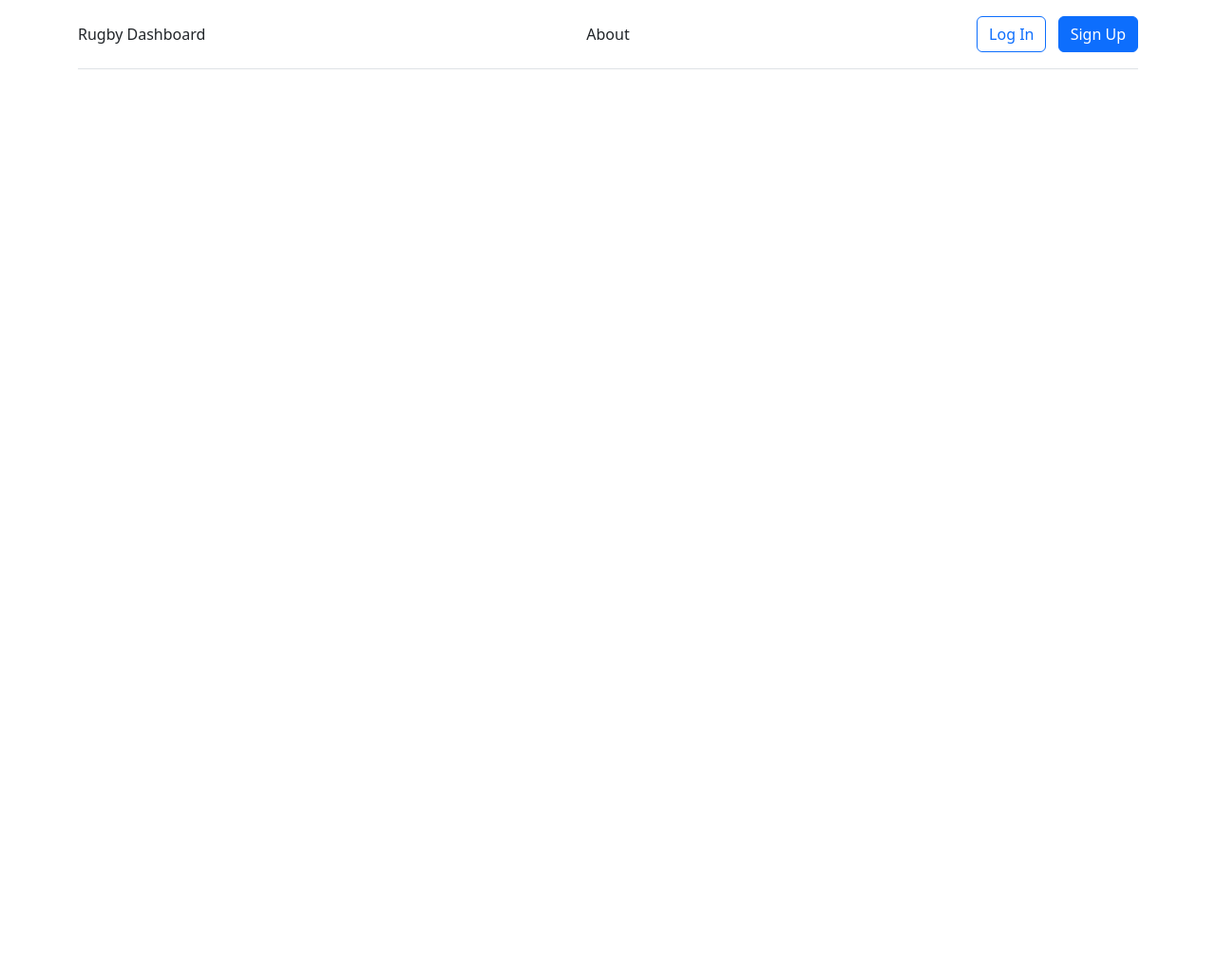
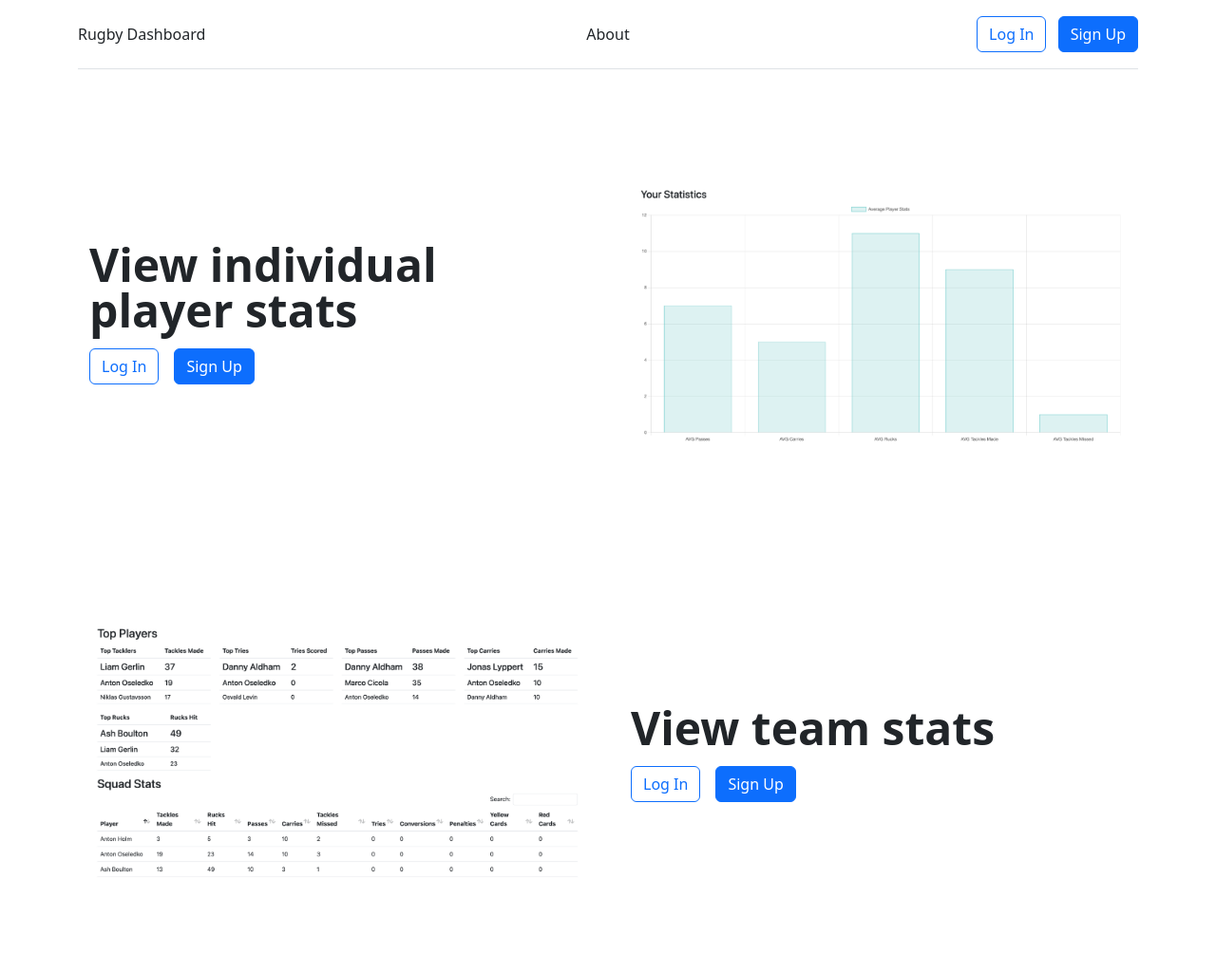
Before and after one commit to danielaldham/rugbystats, a Django app: page /about/ in a window 1280 px wide. Shown: the whole page at 95% size. Before the commit the page ends 73 px from the top, so only its background shows below. Run offline with Django 4.2, Linux system fonts and the light colour scheme; some libraries are stand-ins or nearby versions.

Commit message:
final edits for project :)

```diff
--- a/rugbystats/stats/templates/about.html
+++ b/rugbystats/stats/templates/about.html
@@ -1 +1,37 @@
 {% extends 'base.html' %}
+
+{% block content %}
+{% load static %}
+
+<div class="container col-xxl-8 px-4 py-5">
+    <div class="row flex-lg-row-reverse align-items-center g-5 py-5">
+      <div class="col-10 col-sm-8 col-lg-6">
+        <img src="{% static 'stats/Screenshot 2023-02-02 at 00.15.33.png' %}" class="d-block mx-lg-auto img-fluid" alt="Bootstrap Themes" width="700" height="500" loading="lazy">
+      </div>
+      <div class="col-lg-6">
+        <h1 class="display-5 fw-bold lh-1 mb-3">View individual player stats</h1>
+        <div class="d-grid gap-2 d-md-flex justify-content-md-start">
+            <a class="btn btn-outline-primary me-2" href="{% url 'login' %}">Log In</a>
+            <a class="btn btn-primary" href="{% url 'register' %}">Sign Up</a>
+          </div>
+      </div>
+    </div>
+  </div>
+
+  <div class="container col-xxl-8 px-4 py-5">
+    <div class="row flex-lg-row-reverse align-items-center g-5 py-5">
+        <div class="col-lg-6">
+            <h1 class="display-5 fw-bold lh-1 mb-3">View team stats</h1>
+            <div class="d-grid gap-2 d-md-flex justify-content-md-start">
+                <a class="btn btn-outline-primary me-2" href="{% url 'login' %}">Log In</a>
+                <a class="btn btn-primary" href="{% url 'register' %}">Sign Up</a>
+              </div>
+          </div>
+      <div class="col-10 col-sm-8 col-lg-6">
+        <img src="{% static 'stats/Screenshot 2023-02-02 at 00.23.23.png' %}" class="d-block mx-lg-auto img-fluid" alt="Bootstrap Themes" width="700" height="500" loading="lazy">
+      </div>
+
+    </div>
+  </div>
+
+{% endblock %}
--- a/rugbystats/stats/templates/index.html
+++ b/rugbystats/stats/templates/index.html
@@ -139,7 +139,7 @@
   const myChart = new Chart(ctx, {
       type: 'bar',
       data: {
-        labels : ['AVG Passes', 'AVG Carries', 'AVG Rucks', 'AVG Tackles', 'Tackles Missed'],
+        labels : ['AVG Passes', 'AVG Carries', 'AVG Rucks', 'AVG Tackles Made', 'AVG Tackles Missed'],
           datasets: [{
             label: "Average Player Stats",
             data : [{{ player_averages.avg_passes }}, {{ player_averages.avg_carries }}, {{ player_averages.avg_rucks }}, {{ player_averages.avg_tackles }}, {{ player_averages.avg_tackles_missed }}],
--- a/rugbystats/stats/templates/join_team.html
+++ b/rugbystats/stats/templates/join_team.html
@@ -1,10 +1,12 @@
 {% extends "base.html" %}
 {% block content %}
 <h1>Join Team</h1>
+<div class="container">
 <form method="post">
     {% csrf_token %}
     <label for="invite_code">Enter invite code:</label>
     <input type="text" name="invite_code" id="invite_code" required>
     <input type="submit" value="Join Team">
 </form>
+</div>
 {% endblock %}
```
Also changed, not shown: rugbystats/db.sqlite3, rugbystats/stats/static/stats/Screenshot 2023-02-02 at 00.15.33.png (added), rugbystats/stats/static/stats/Screenshot 2023-02-02 at 00.23.23.png (added).
